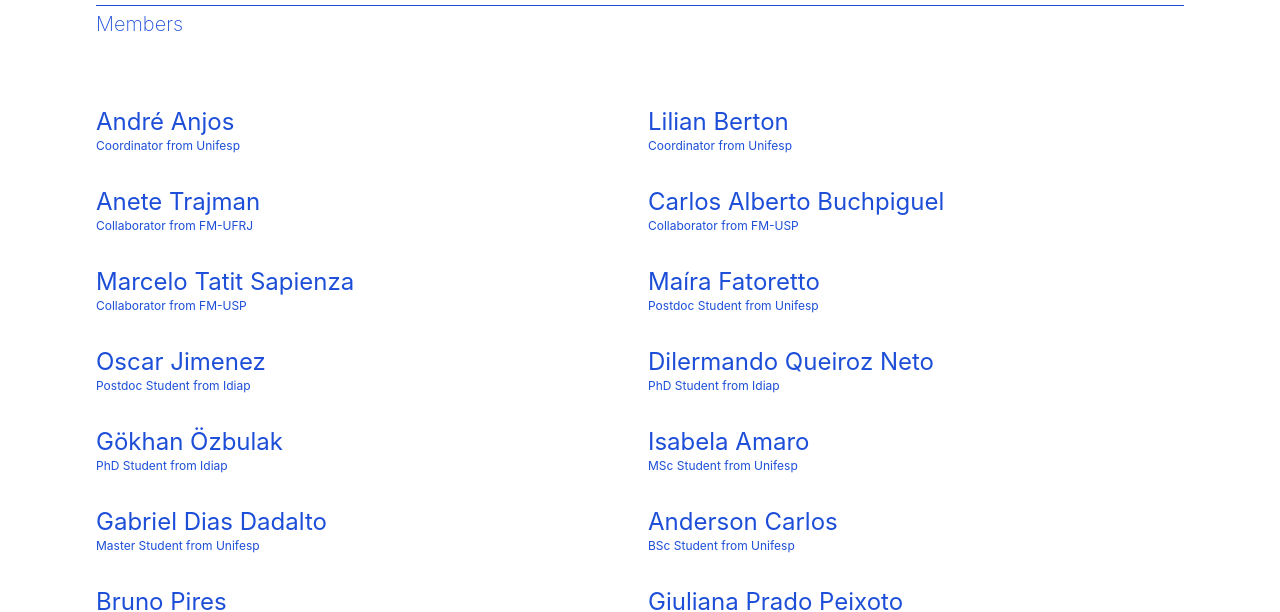
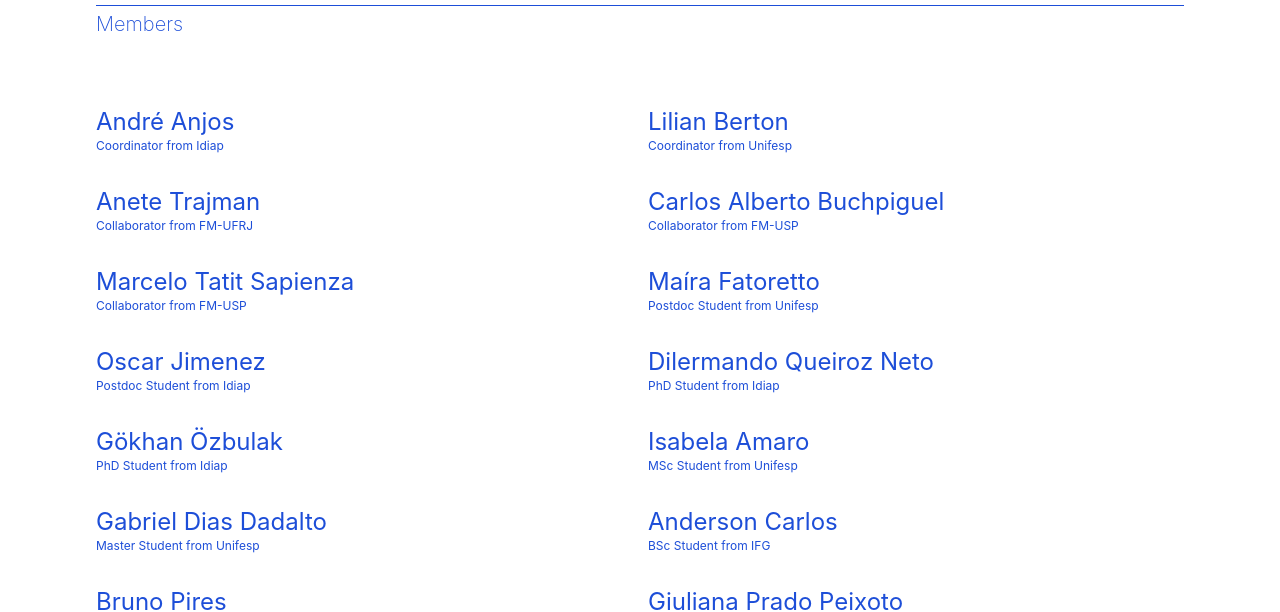
Before and after one commit to DilermandoQueiroz/fairmi-site, a Next.js app: page /team in a window 1280 px wide. Shown: the part 1120-1732 px from the top of the page. Built offline with nearby package versions, Linux system fonts and the light colour scheme.

Commit message:
Update People component with new institution names

```diff
--- a/src/components/People.tsx
+++ b/src/components/People.tsx
@@ -2,8 +2,8 @@ import React from 'react';
 
 const People: React.FC = () => {
     const people = [
-        { name: "Anderson Carlos", position: "BSc Student", institution: "Unifesp" },
-        { name: "André Anjos", position: "Coordinator", institution: "Unifesp" },
+        { name: "Anderson Carlos", position: "BSc Student", institution: "IFG" },
+        { name: "André Anjos", position: "Coordinator", institution: "Idiap" },
         { name: "Bruno Pires", position: "BSc Student", institution: "Unifesp" },
         { name: "Dilermando Queiroz Neto", position: "PhD Student", institution: "Idiap" },
         { name: "Gabriel Dias Dadalto", position: "Master Student", institution: "Unifesp" },
```
